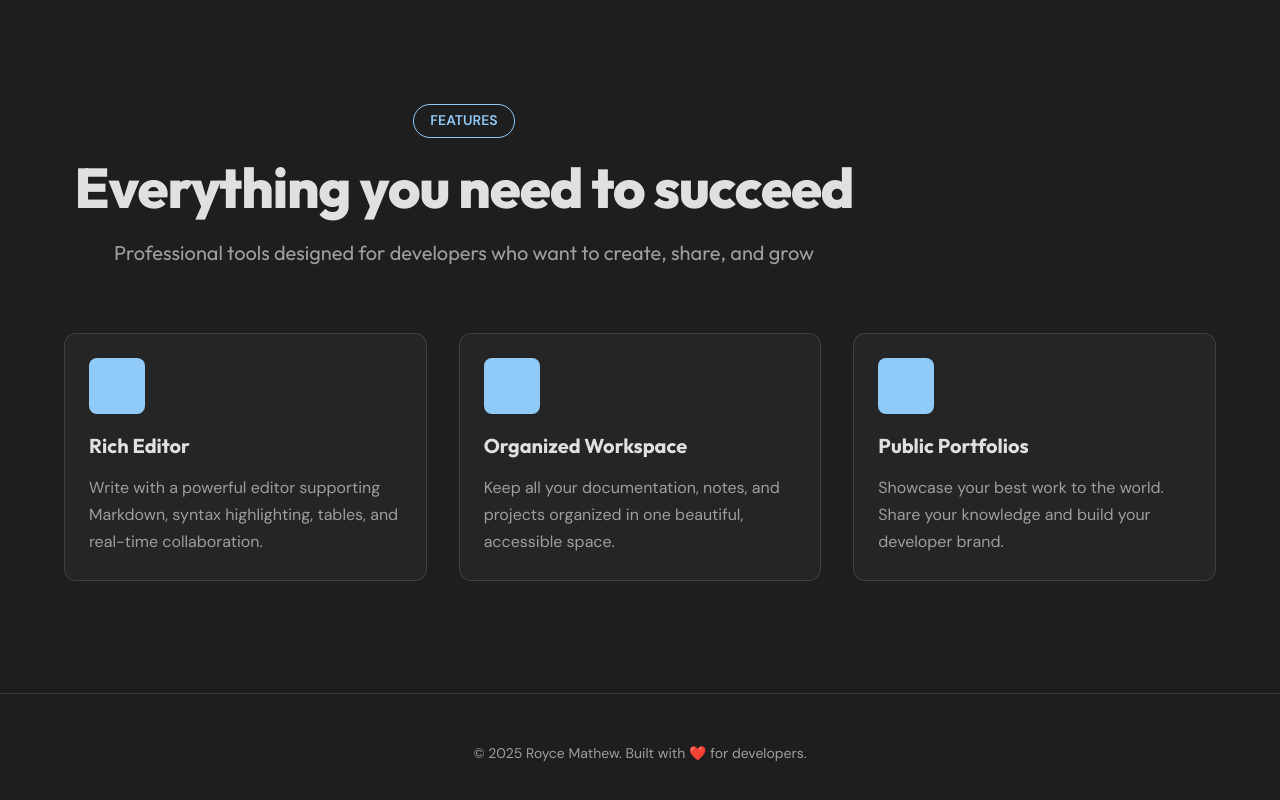
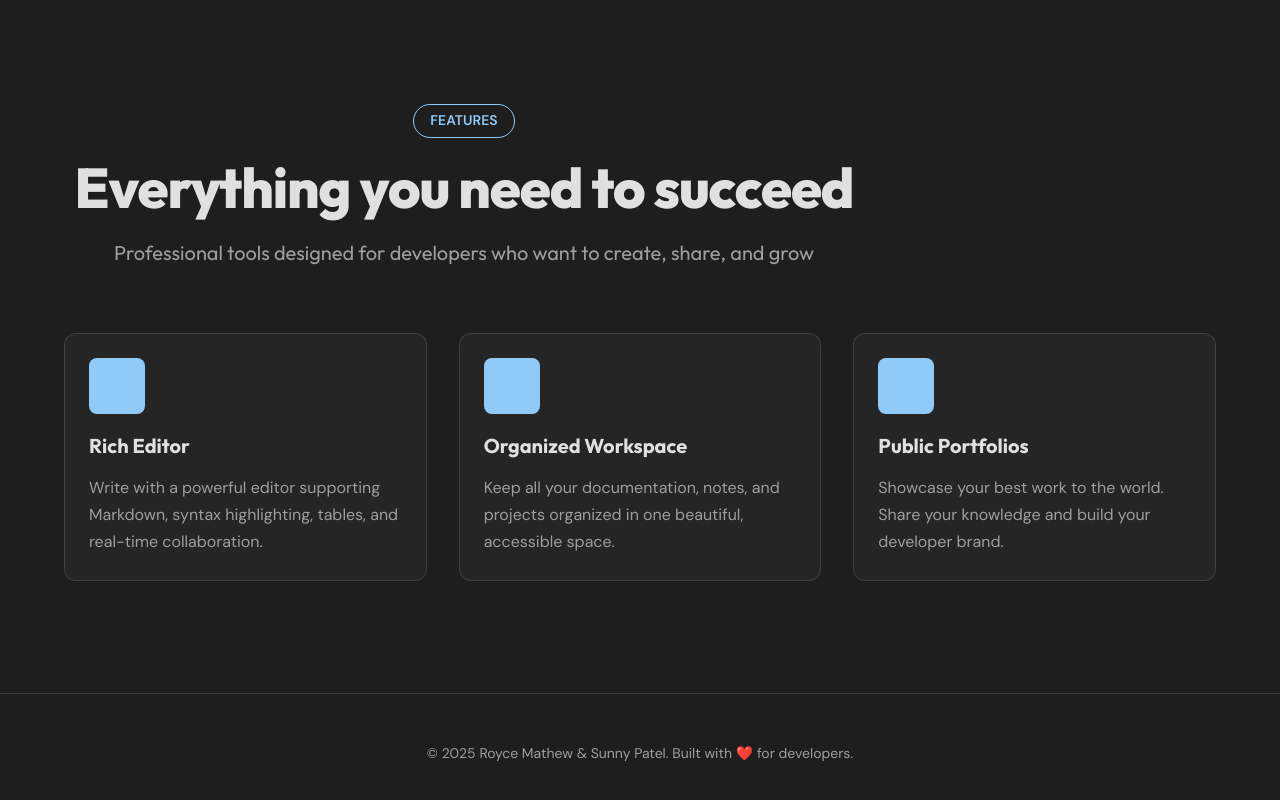
Before and after one commit to royce-mathew/axelot, a Next.js app: page / in a window 1280 px wide. Shown: the part 793-1593 px from the top of the page. Built offline with nearby package versions, Linux system fonts and the light colour scheme; no server answers; some icons are missing; what @mui/material-nextjs would draw is missing.

Commit message:
chore(footer): edited visible contributors

```diff
--- a/src/app/(app)/page.tsx
+++ b/src/app/(app)/page.tsx
@@ -381,7 +381,7 @@ const Footer = () => {
             fontSize: '0.875rem',
           }}
         >
-          © 2025 Royce Mathew. Built with ❤️ for developers.
+          © 2025 Royce Mathew & Sunny Patel. Built with ❤️ for developers.
         </Typography>
       </Container>
     </Box>
```
